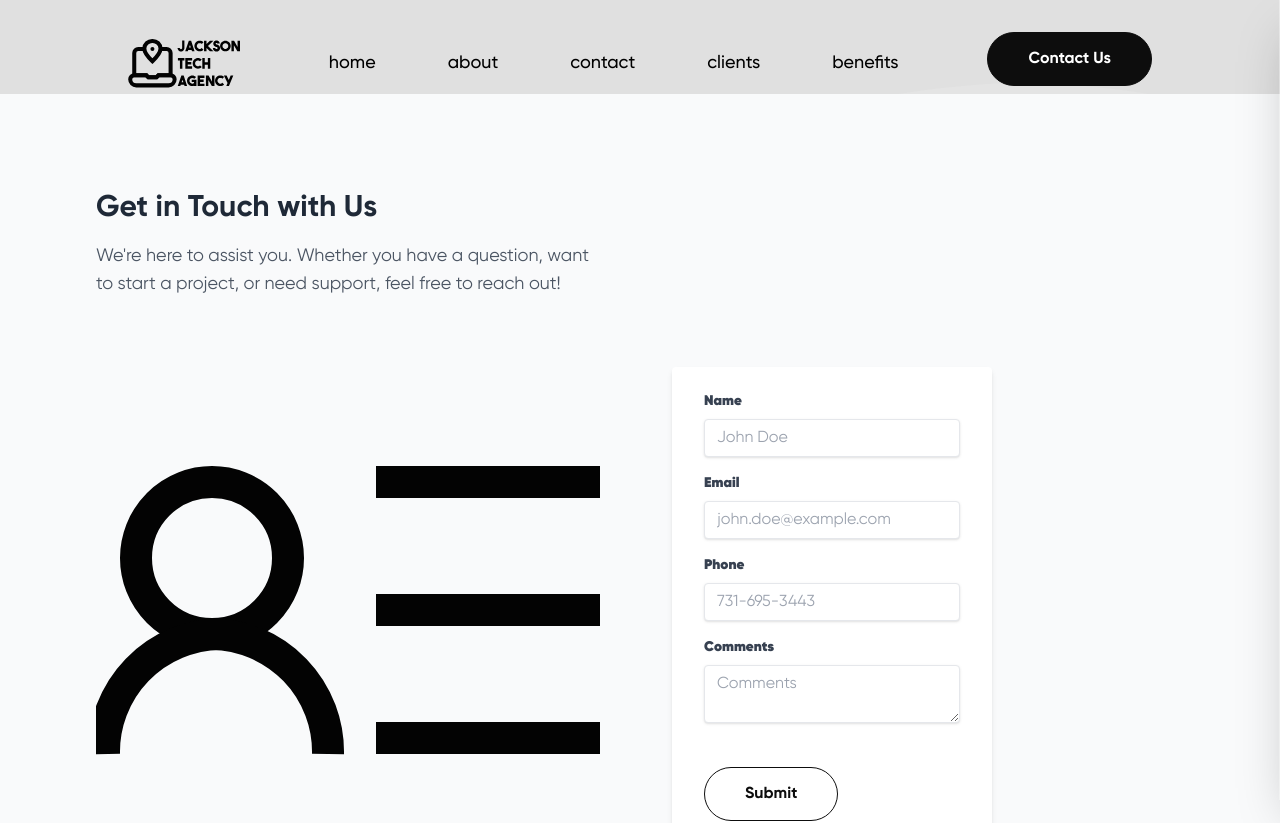
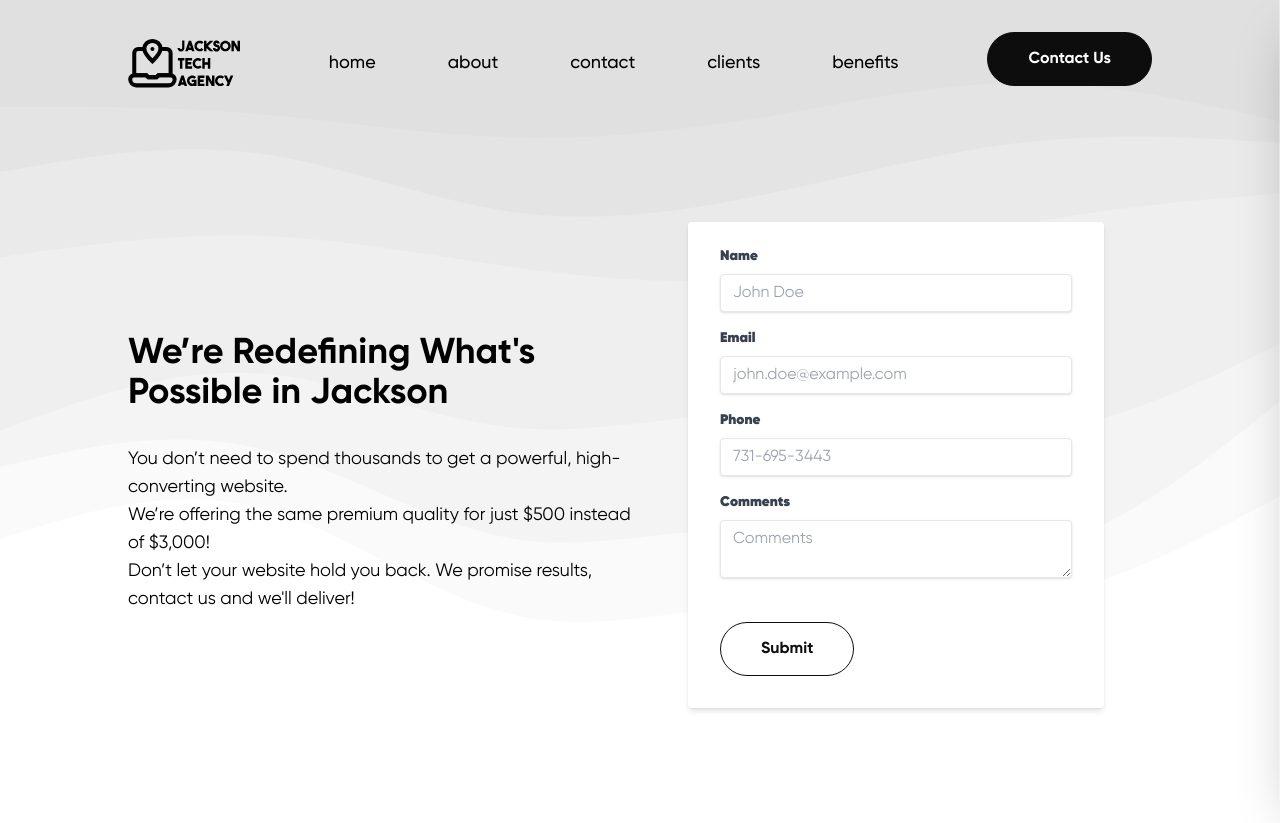
Before and after one commit to Jsanthosh6107/ModernWebsiteProject, a Next.js app: page /contact in a window 1280 px wide. Shown: the top 823 px of the page. Built offline with nearby package versions, Linux system fonts and the light colour scheme.

Commit message:
Contact Page + Layout additions/fixes

```diff
--- a/src/app/contact/advertisement/page.tsx
+++ /dev/null
@@ -1,23 +0,0 @@
-import { adLayout } from "@/data/adLayoutContent";
-import PagelayoutRenderer from "@/components/PageLayoutRenderer/PageLayoutRenderer";
-import Head from "next/head";
-
-export const metadata = {
-  title: "SEO Optimized Modern Websites At Industry Standards",
-  description: "Upgrade to a modern website for performance, accessibility, and growth",
-};
-
-export default function Home() {
-  const canonicalUrl = "https://jacksontechagency.com"; // Replace with your actual URL
-
-  return (
-    <>
-      <Head>
-        <title>{metadata.title}</title>
-        <meta name="description" content={metadata.description} />
-        <link rel="canonical" href={canonicalUrl} />
-      </Head>
-      <PagelayoutRenderer layout={adLayout} />
-    </>
-  );
-}
--- a/src/app/contact/page.tsx
+++ b/src/app/contact/page.tsx
@@ -1,43 +1,23 @@
-import EmailForm from "@/components/Forms/EmailForm";
-import { ContactIcon } from "@/components/svgs"; // Ensure the SVG is vectorized and clean
+import { contactLayout } from "@/data/contactLayoutContent";
+import PagelayoutRenderer from "@/components/PageLayoutRenderer/PageLayoutRenderer";
+import Head from "next/head";
 
-export default function Home() {
+export const metadata = {
+  title: "Contact us now for Website Consultation and Advice",
+  description: "Reach out to us at Jackson Tech Agency through email, form, or phone",
+};
+
+export default function Contact() {
+  const canonicalUrl = "https://jacksontechagency.com/contact";
+
   return (
-    <div className="min-h-screen bg-gray-50 p-8 sm:p-16 lg:p-24 font-[family-name:var(--font-geist-sans)]">
-      {/* Main container with vertical alignment */}
-      <div className="flex flex-col items-center sm:items-start gap-16">
-
-        {/* Heading Section */}
-        <div className="w-full text-center sm:text-left">
-          <h1 className="text-3xl font-semibold text-gray-800">
-            Get in Touch with Us
-          </h1>
-          <p className="text-lg text-center sm:text-left text-gray-600 max-w-lg mt-4">
-            We&apos;re here to assist you. Whether you have a question, want to start a project, or need support, feel free to reach out!
-          </p>
-        </div>
-
-        {/* Row: SVG Icon and Email Form */}
-        <div className="grid grid-cols-1 sm:grid-cols-2 gap-16 items-center w-full">
-          {/* Left: SVG Icon */}
-          <div className="flex justify-center sm:justify-start">
-            <div className="w-full max-w-xs sm:max-w-md lg:max-w-lg flex justify-center items-center">
-              <ContactIcon/>
-            </div>
-          </div>
-
-          {/* Right: Email Form */}
-          <div className="w-full max-w-md">
-            <EmailForm />
-          </div>
-        </div>
-
-        {/* Optional Footer / Contact Details */}
-        <div className="mt-12 text-center sm:text-left text-gray-500">
-          <p className="text-sm">Or reach us via phone: (123) 456-7890</p>
-          <p className="text-sm">Email us at: support@example.com</p>
-        </div>
-      </div>
-    </div>
+    <>
+      <Head>
+        <title>{metadata.title}</title>
+        <meta name="description" content={metadata.description} />
+        <link rel="canonical" href={canonicalUrl} />
+      </Head>
+      <PagelayoutRenderer layout={contactLayout} />
+    </>
   );
 }
--- a/src/components/Forms/EmailForm.tsx
+++ b/src/components/Forms/EmailForm.tsx
@@ -2,6 +2,7 @@
 import React from 'react'
 import { useForm, SubmitHandler } from 'react-hook-form'
 import SubmitButton from '@/components/Button/SubmitButton'
+import SlideIn from '@/hooks/SlideIn'
 
 type Inputs = {
     name: string
@@ -10,7 +11,7 @@ type Inputs = {
     comments?: string // Comments can be optional
 }
 
-const EmailForm = () => {
+const EmailForm = ({ emailTitle = "", emailDescription = []}) => {
     const {
         register,
         handleSubmit,
@@ -42,7 +43,22 @@ const EmailForm = () => {
     }
 
     return (
-        <div className="w-full max-w-xs">
+        <section className='my-20 x-margin flex flex-col md:flex-row justify-around items-center flex-1 gap-4 md:gap-0'>
+            <div className="md:w-[50%] flex flex-col text-center md:text-left items-center md:items-start gap-8">
+                <SlideIn delay={0}>
+                    <h2 className="text-4xl font-semibold md:pr-[20%]">{emailTitle}</h2>
+                </SlideIn>
+                <SlideIn delay={100}>
+                    {emailDescription.map((text, index) => (
+                        <p className="text-lg" key={index}>
+                            {text}
+                        </p>
+                    ))}
+                </SlideIn>
+            </div>
+            <div className='md:w-[50%] flex flex-col'>
+                <SlideIn delay={200}>
+                    <div className='w-full md:p-12'>
                         <form
                             onSubmit={handleSubmit(onSubmit)}
                             className="bg-white shadow-md rounded px-8 pt-6 pb-8 mb-4"
@@ -128,10 +144,13 @@ const EmailForm = () => {
                                 />
                             </div>
                             <div className="flex items-center justify-between mt-6">
-                    <SubmitButton text="Submit" flipColor={true} classes="fadeUp-300"/>
+                                <SubmitButton text="Submit" flipColor={true}/>
                             </div>
                         </form>
                     </div>
+                </SlideIn>
+            </div>
+        </section>
     )
 }
 
--- a/src/components/Navbar/Navbar.jsx
+++ b/src/components/Navbar/Navbar.jsx
@@ -29,7 +29,7 @@ const Navbar = ({ navList = [] }) => {
         </SlideIn>
         {/* Center section: Nav links (hidden on small screens) */}
         <SlideIn flip={true} delay={100}>
-          <ul className="hidden md:flex flex-row gap-2 lg:gap-8 font-medium text-lg">
+          <ul className="hidden md:flex flex-row gap-0 lg:gap-8 font-medium text-lg">
             {navList.map((nav, index) => (
               <li key={index}>
                 <a
--- a/src/components/PageLayoutRenderer/PageLayoutRenderer.jsx
+++ b/src/components/PageLayoutRenderer/PageLayoutRenderer.jsx
@@ -9,6 +9,7 @@ import Quotes from "@/components/Quotes/Quotes";
 import Numbers from "@/components/Numbers/Numbers";
 import Footer from "@/components/Footer/Footer";
 import Cards from "@/components/Cards/Cards";
+import EmailForm from "@/components/Forms/EmailForm";
 
 const PagelayoutRenderer = ({ layout }) => {
     const renderComponent = (item, index) => {
@@ -42,6 +43,8 @@ const PagelayoutRenderer = ({ layout }) => {
                 return <Numbers key={index} numbersList={item.data.numbersList} />
             case "Footer":
                 return <Footer key={index} buttonText={item.data.buttonText} callToAction={item.data.callToAction} links={item.data.links} copyright={item.data.copyright} />
+            case "EmailForm":
+                return <EmailForm key={index} emailTitle={item.data.emailTitle} emailDescription={item.data.emailDescription} />
             default:
                 return null;
         }
--- /dev/null
+++ b/src/data/contactLayoutContent.js
@@ -0,0 +1,16 @@
+import { WebsiteAttentionIcon, AccessibleIcon, GiftSalesIcon, HotSalesIcon, PurchaseMobileSalesIcon, CartRemoveIcon, ShopSalesIcon } from "@/components/svgs";
+
+export const contactLayout = [
+      {
+        type: "EmailForm",
+        data: {
+            emailTitle: "We’re Redefining What's Possible in Jackson",
+            emailDescription: [
+                "You don’t need to spend thousands to get a powerful, high-converting website.",
+                "We’re offering the same premium quality for just $500 instead of $3,000!",
+                "Don’t let your website hold you back. We promise results, contact us and we'll deliver!",
+              ],
+        },
+    },
+
+]
--- a/src/hooks/SlideIn.jsx
+++ b/src/hooks/SlideIn.jsx
@@ -10,7 +10,7 @@ const SlideIn = ({ children, delay = 0, flip = false, classes = "" }) => {
   useEffect(() => {
     // Determine the threshold based on screen size
     const isMobile = window.matchMedia("(max-width: 768px)").matches;
-    const threshold = isMobile ? 0 : 0.1; // Reduced threshold for mobile
+    const threshold = isMobile ? 0 : 0; // Reduced threshold for mobile
 
     const observer = new IntersectionObserver(
       ([entry]) => {
```
Also changed, not shown: src/data/adLayoutContent.js (deleted, +0 -53 lines), 1 other file (tests, documents, lock files or other folders). Lines whose indentation alone changed are shown as unchanged.
